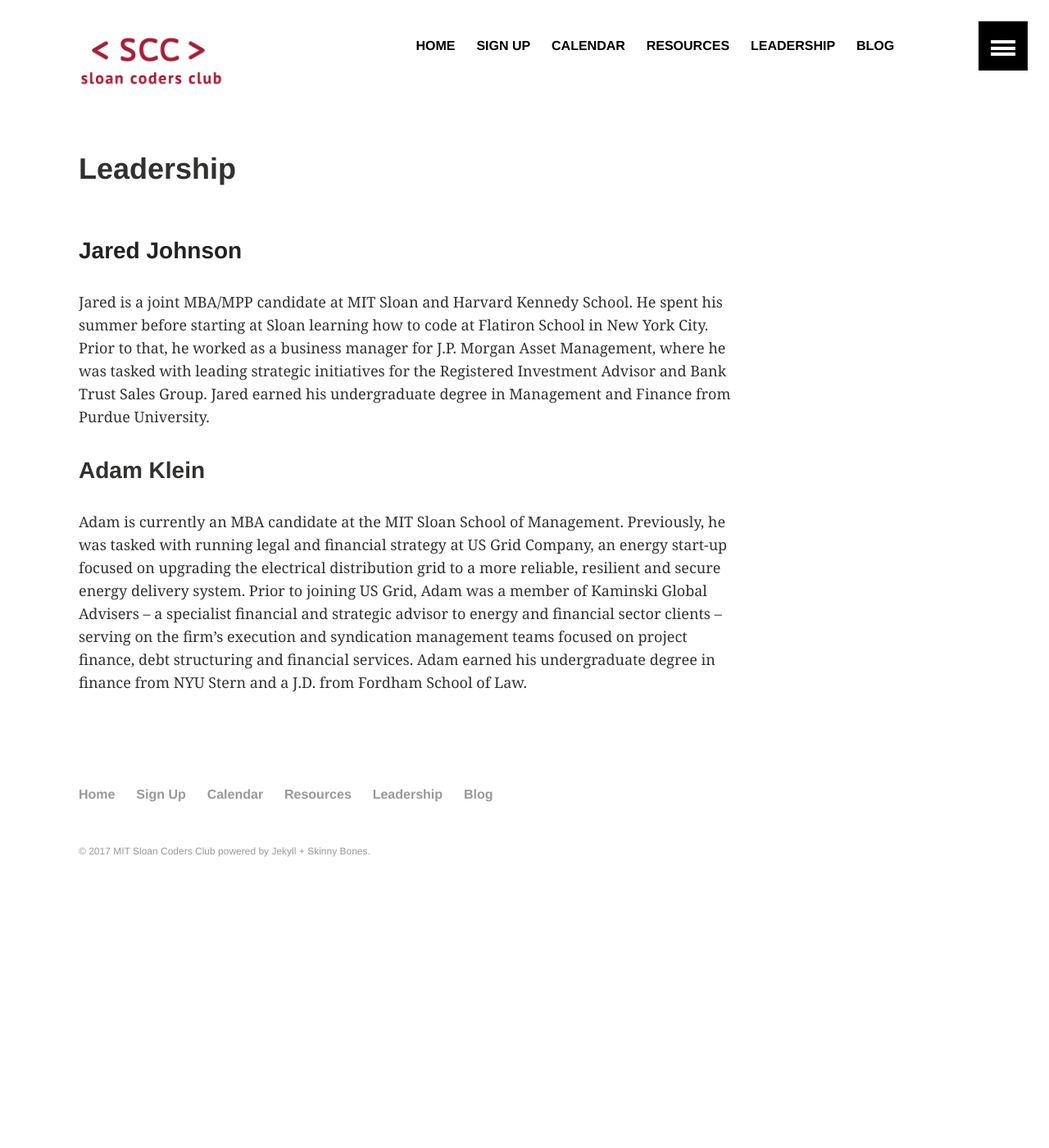
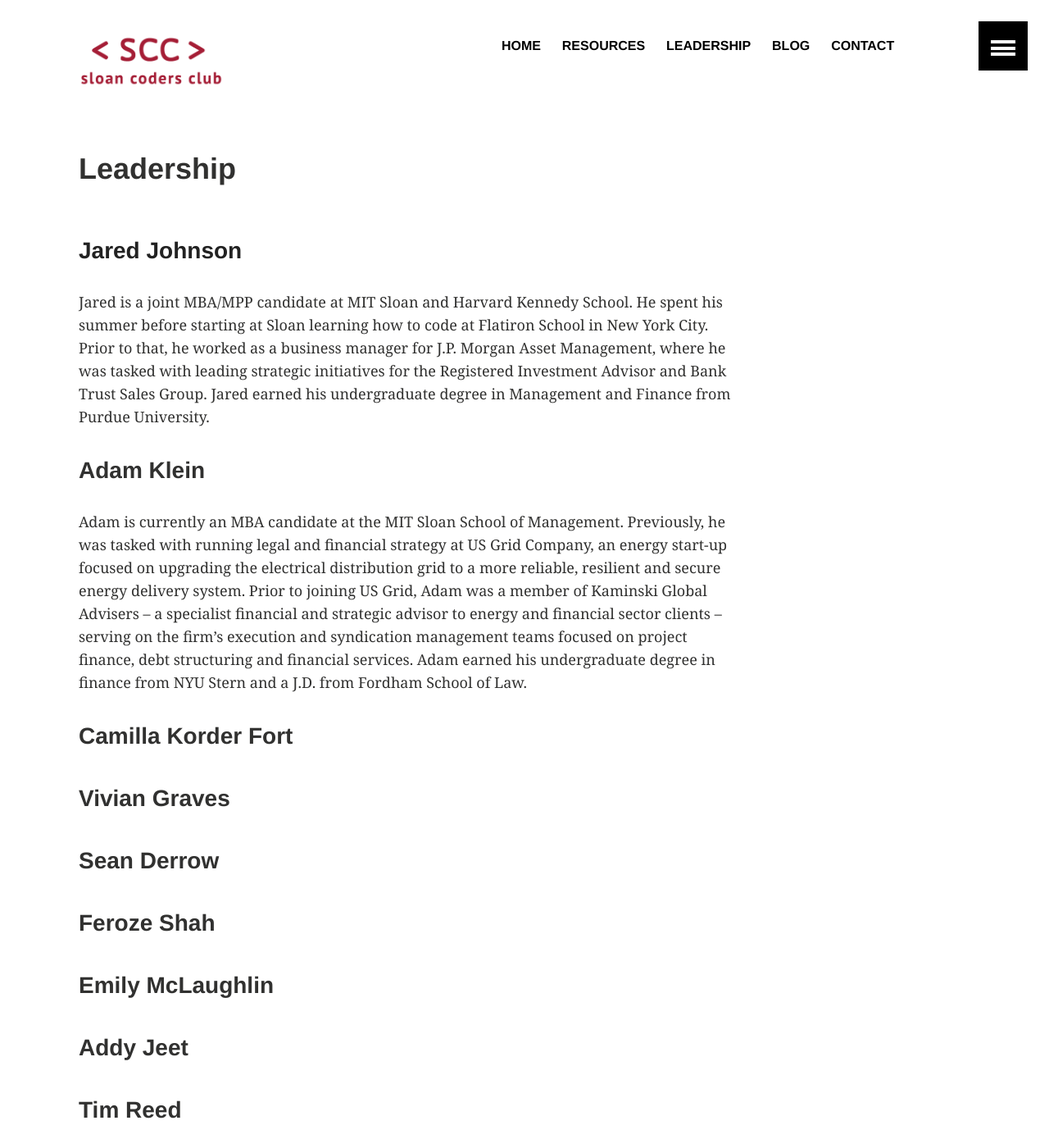
Before and after one commit to MITSloanCoders/MITSloanCoders.github.io, a Jekyll site: the page built from _pages/leadership.md, in a window 1280 px wide and 1400 px high. Shown: the whole window at 82% size. Built offline with Jekyll 4.4.1, drawn with Linux system fonts in a browser that asks for light colours.

```diff
--- a/_data/footer.yml
+++ b/_data/footer.yml
@@ -3,11 +3,11 @@
 - title: Home
   url: /
 
-- title: Sign Up
-  url: /signup/
-
-- title: Calendar
-  url: /calendar/
+# - title: Sign Up
+#   url: /signup/
+#
+# - title: Calendar
+#   url: /calendar/
 
 - title: Resources
   url: /resources/
@@ -17,3 +17,6 @@
 
 - title: Blog
   url: /blog/
+
+- title: Contact
+  url: /contact/
--- a/_pages/leadership.md
+++ b/_pages/leadership.md
@@ -11,3 +11,17 @@ Jared is a joint MBA/MPP candidate at MIT Sloan and Harvard Kennedy School. He s
 
 Adam is currently an MBA candidate at the MIT Sloan School of Management. Previously,
 he was tasked with running legal and financial strategy at US Grid Company, an energy start-up focused on upgrading the electrical distribution grid to a more reliable, resilient and secure energy delivery system. Prior to joining US Grid, Adam was a member of Kaminski Global Advisers -- a specialist financial and strategic advisor to energy and financial sector clients -- serving on the firm’s execution and syndication management teams focused on project finance, debt structuring and financial services. Adam earned his undergraduate degree in finance from NYU Stern and a J.D. from Fordham School of Law.
+
+### Camilla Korder Fort
+
+### Vivian Graves
+
+### Sean Derrow
+
+### Feroze Shah
+
+### Emily McLaughlin
+
+### Addy Jeet
+
+### Tim Reed
```
Also changed, not shown: _data/navigation.yml (+18 -14 lines), _pages/contact.md (added, +7 -0 lines), _pages/resources.md (+2 -0 lines), 1 other file.
